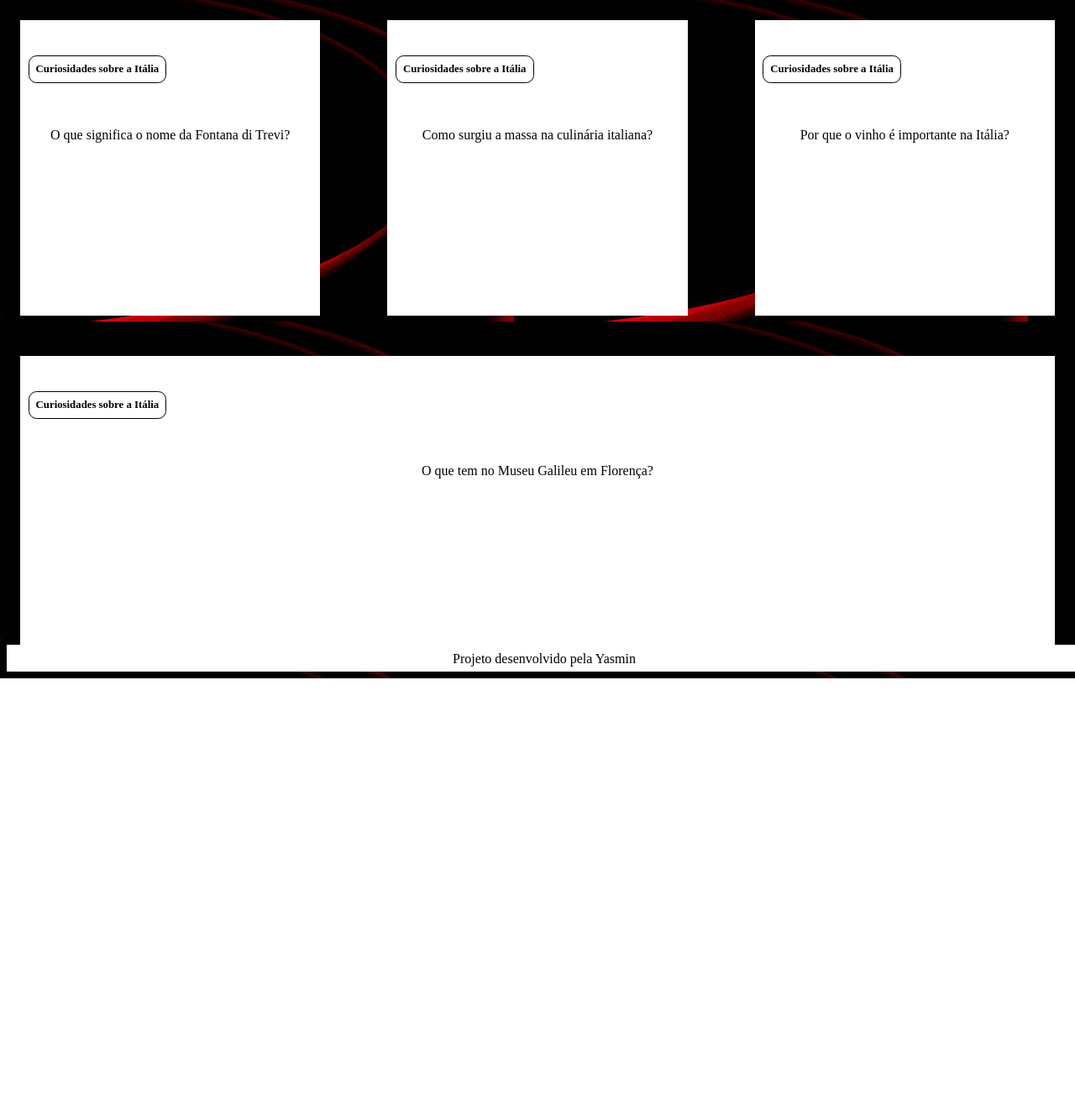
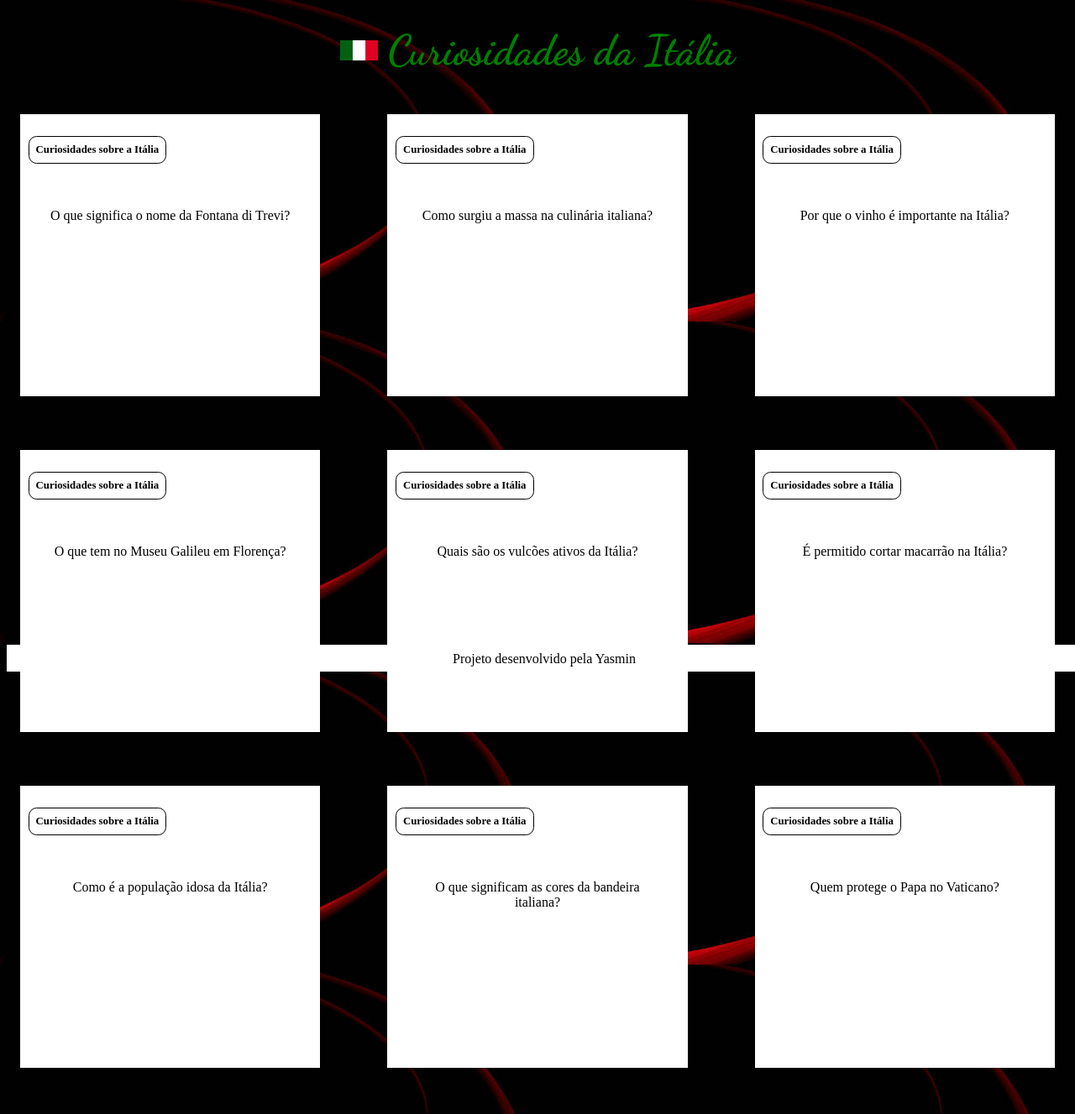
Before and after one commit to yasniquele/curiosidadesitalia, a plain HTML site: page index.html in a window 1280 px wide. Shown: the top 1327 px of the page at 84% size. Before the commit the page ends 808 px from the top, so only its background shows below. Drawn offline with Linux system fonts and the light colour scheme.

Commit message:
AULA 10/FINAL

```diff
--- a/assets/style.css
+++ b/assets/style.css
@@ -29,7 +29,7 @@ body {
     background-color: var(--card-front-color);
     text-align: center;
     height: 100%;
-    padding-top: 2.0rem;
+    padding-top: 1.0rem;
     transform-style: preserve-3d;
         transition: transform 300ms ease-in-out;
 }
@@ -77,6 +77,26 @@ margin-top: 1rem;
     transform: rotateY(180deg);
 }
 
+        .titulo-curiosidades {
+            display: flex;
+            align-items: center;
+            justify-content: center;
+            gap: 12px;
+            margin: 30px 0;
+        }
+
+        .titulo-curiosidades h1 {
+            font-family: 'Dancing Script', cursive;
+            font-size: 50px;
+            color: #008000;
+            margin: 0;
+        }
+
+        .titulo-curiosidades img {
+            width: 45px;
+            height: auto;
+        }
+
 
 footer {
     background-color: rgb(255, 255, 255);
--- a/index.html
+++ b/index.html
@@ -5,8 +5,18 @@
     <meta name="viewport" content="width=device-width, initial-scale=1.0">
      <link rel="stylesheet" href="assets/style.css">
     <title>Flashcard</title>
+     <link rel="preconnect" href="https://fonts.googleapis.com">
+    <link rel="preconnect" href="https://fonts.gstatic.com" crossorigin>
+    <link href="https://fonts.googleapis.com/css2?family=Dancing+Script:wght@400..700&display=swap" rel="stylesheet">
+
 </head>
 <body>
+
+    <div class="titulo-curiosidades">
+        <img src="assets/img/download.png" alt="Bandeira da Itália">
+        <h1>Curiosidades da Itália</h1>
+    </div>
+
     <main>
         <section id="container">
              <!-- <<article class="cartao">
--- a/perguntas.js
+++ b/perguntas.js
@@ -20,3 +20,38 @@ criaCartao(
   'O que tem no Museu Galileu em Florença?',
   'Lá estão expostos o dedo médio, o dedão e o dente de Galileu Galilei, encontrados por um colecionador de arte em 2010'
 )
+criaCartao(
+  'Curiosidades sobre a Itália',
+  'Quais são os vulcões ativos da Itália?',
+  'Stromboli e Etna, na Sicília, e Vesúvio, perto de Nápoles, sendo Vesúvio famoso por destruir Pompéia e Herculano em 79 d.C.'
+)
+
+criaCartao(
+  'Curiosidades sobre a Itália',
+  'É permitido cortar macarrão na Itália?',
+  'Cortar massas longas com faca é mal visto, o certo é enrolar com o garfo, usar colher é tolerado, mas cortar é considerado infantil'
+)
+
+criaCartao(
+  'Curiosidades sobre a Itália',
+  'Como é a população idosa da Itália?',
+  'A Itália tem a 3ª população mais idosa do mundo, com expectativa de vida mínima de 83 anos, reflexo da alimentação, saúde e cultura social'
+)
+
+criaCartao(
+  'Curiosidades sobre a Itália',
+  'O que significam as cores da bandeira italiana?',
+  'Verde representa natureza e esperança, branco simboliza fé e paz, e vermelho significa amor, coragem e os sacrifícios pela unificação'
+)
+
+criaCartao(
+  'Curiosidades sobre a Itália',
+  'Quem protege o Papa no Vaticano?',
+  '135 guardas suíços fazem a proteção do Papa desde 1506, reconhecidos pelo uniforme listrado e exigências como altura, fé cristã e treinamento militar'
+)
+
+criaCartao(
+  'Curiosidades sobre a Itália',
+  'Quanto tempo levou para construir a Torre de Pisa?',
+  'A torre levou 177 anos para ser concluída, começou a inclinar durante a construção por causa do solo instável, mas virou um dos pontos mais famosos do mundo'
+)
```
Also changed, not shown: assets/img/download.png (added).
